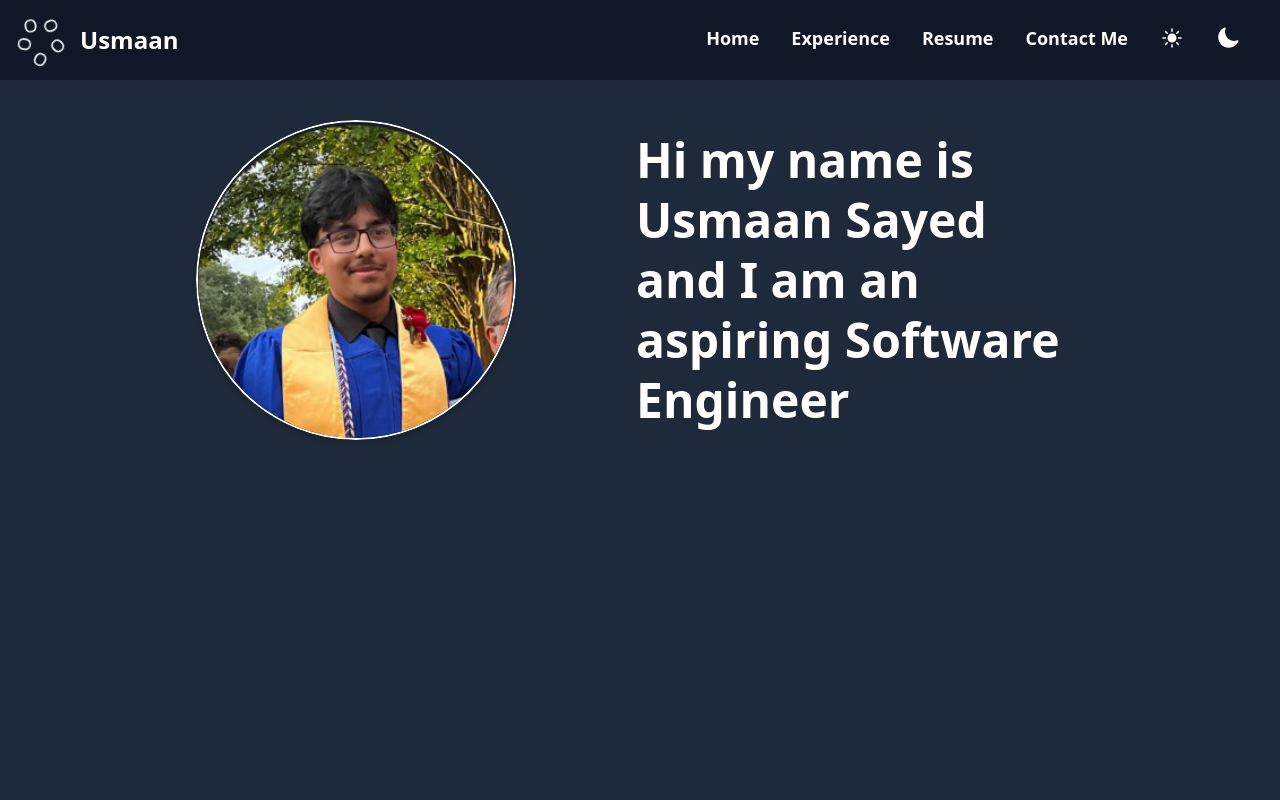
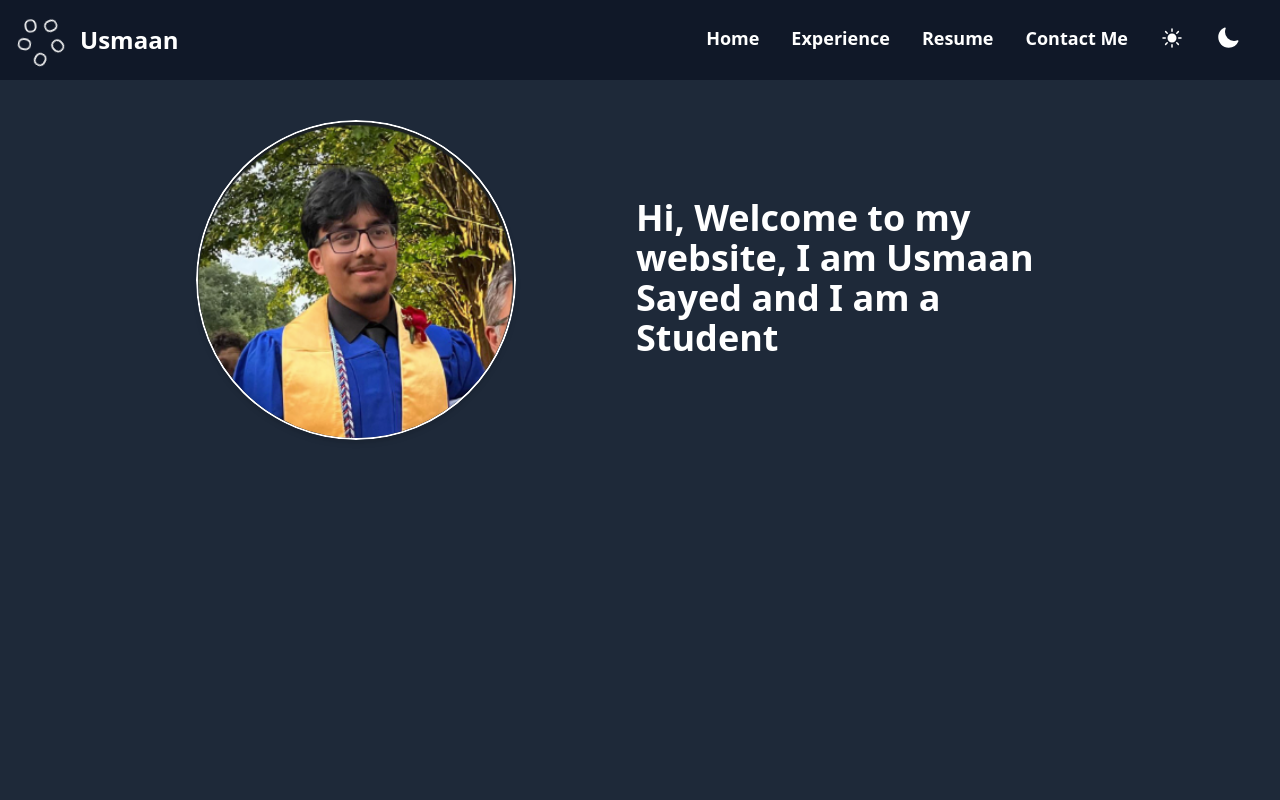
Before and after one commit to usmaan677/Port, a React (Vite) app: page / in a window 1280 px wide. Shown: the top 800 px of the page. Built offline with nearby package versions, Linux system fonts and the light colour scheme.

Commit message:
home page

```diff
--- a/src/pages/Home.jsx
+++ b/src/pages/Home.jsx
@@ -13,10 +13,15 @@ const Home = ({theme}) => {
             <div className = "text-3xl md:text-5xl font-extrabold max-w-md break-words leading-tight self-center ">
                 <div style={{  }}>
                     <DecryptedText
+                        words={['Usmaan Sayed', 'Software Engineer', 'Creative Thinker']}
+                        className="text-4xl font-bold"
+                        animateOn="hover"
+                        />
+                    {/* <DecryptedText
                     text="Hi my name is Usmaan Sayed and I am an aspiring Software Engineer"
                     animateOn="view"
                     revealDirection="center"
-                    />
+                    /> */}
                 </div>
 
                 {/* <h1 className = "text-4xl font-extrabold">Hello I'm Usmaan Sayed!</h1> */}
--- a/src/reactbits/DecryptedText.jsx
+++ b/src/reactbits/DecryptedText.jsx
@@ -1,210 +1,70 @@
-import { useEffect, useState, useRef } from 'react'
-import { motion } from 'framer-motion'
+import { useEffect, useState, useRef } from 'react';
+import { motion } from 'framer-motion';
+
+const rotatingWords = ['Developer', 'Student', 'Creative Thinker', 'Builder', 'Designer', 'Innovator', 'Problem Solver', 'Tech Enthusiast', 'Lifelong Learner'];
 
 export default function DecryptedText({
-  text,
-  speed = 200,
-  maxIterations = 10,
-  sequential = false,
-  revealDirection = 'start',
-  useOriginalCharsOnly = false,
-  characters = 'ABCDEFGHIJKLMNOPQRSTUVWXYZabcdefghijklmnopqrstuvwxyz!@#$%^&*()_+',
   className = '',
-  parentClassName = '',
   encryptedClassName = '',
-  animateOn = 'hover',
-  ...props
 }) {
-  const [displayText, setDisplayText] = useState(text)
-  const [isHovering, setIsHovering] = useState(false)
-  const [isScrambling, setIsScrambling] = useState(false)
-  const [revealedIndices, setRevealedIndices] = useState(new Set())
-  const [hasAnimated, setHasAnimated] = useState(false)
-  const containerRef = useRef(null)
+  const [displayText, setDisplayText] = useState('');
+  const [isHovering, setIsHovering] = useState(false);
+  const [currentWordIndex, setCurrentWordIndex] = useState(0);
+  const containerRef = useRef(null);
+  const baseText = 'Hi, Welcome to my website, I am Usmaan Sayed and I am a ';
+  const characters = 'ABCDEFGHIJKLMNOPQRSTUVWXYZabcdefghijklmnopqrstuvwxyz0123456789';
+  const scrambleSpeed = 100;
+  const wordChangeInterval = 3000;
+
+  const scramble = (targetText, callback) => {
+    let iterations = 0;
+    const maxIterations = 10;
+    const scrambleInterval = setInterval(() => {
+      const scrambled = targetText
+        .split('')
+        .map((char, i) => {
+          if (char === ' ') return ' ';
+          return characters[Math.floor(Math.random() * characters.length)];
+        })
+        .join('');
+      setDisplayText(scrambled);
+      iterations++;
+      if (iterations >= maxIterations) {
+        clearInterval(scrambleInterval);
+        callback();
+      }
+    }, scrambleSpeed);
+  };
+
+  const updateText = () => {
+    const nextWord = rotatingWords[currentWordIndex];
+    scramble(baseText + nextWord, () => {
+      setDisplayText(baseText + nextWord);
+    });
+  };
 
   useEffect(() => {
-    let interval
-    let currentIteration = 0
-
-    const getNextIndex = (revealedSet) => {
-      const textLength = text.length
-      switch (revealDirection) {
-        case 'start':
-          return revealedSet.size
-        case 'end':
-          return textLength - 1 - revealedSet.size
-        case 'center': {
-          const middle = Math.floor(textLength / 2)
-          const offset = Math.floor(revealedSet.size / 2)
-          const nextIndex =
-            revealedSet.size % 2 === 0
-              ? middle + offset
-              : middle - offset - 1
-
-          if (nextIndex >= 0 && nextIndex < textLength && !revealedSet.has(nextIndex)) {
-            return nextIndex
-          }
-          for (let i = 0; i < textLength; i++) {
-            if (!revealedSet.has(i)) return i
-          }
-          return 0
-        }
-        default:
-          return revealedSet.size
-      }
-    }
-
-    const availableChars = useOriginalCharsOnly
-      ? Array.from(new Set(text.split(''))).filter((char) => char !== ' ')
-      : characters.split('')
-
-    const shuffleText = (originalText, currentRevealed) => {
-      if (useOriginalCharsOnly) {
-        const positions = originalText.split('').map((char, i) => ({
-          char,
-          isSpace: char === ' ',
-          index: i,
-          isRevealed: currentRevealed.has(i),
-        }))
-
-        const nonSpaceChars = positions
-          .filter((p) => !p.isSpace && !p.isRevealed)
-          .map((p) => p.char)
-
-        for (let i = nonSpaceChars.length - 1; i > 0; i--) {
-          const j = Math.floor(Math.random() * (i + 1))
-            ;[nonSpaceChars[i], nonSpaceChars[j]] = [nonSpaceChars[j], nonSpaceChars[i]]
-        }
-
-        let charIndex = 0
-        return positions
-          .map((p) => {
-            if (p.isSpace) return ' '
-            if (p.isRevealed) return originalText[p.index]
-            return nonSpaceChars[charIndex++]
-          })
-          .join('')
-      } else {
-        return originalText
-          .split('')
-          .map((char, i) => {
-            if (char === ' ') return ' '
-            if (currentRevealed.has(i)) return originalText[i]
-            return availableChars[Math.floor(Math.random() * availableChars.length)]
-          })
-          .join('')
-      }
-    }
-
-    if (isHovering) {
-      setIsScrambling(true)
-      interval = setInterval(() => {
-        setRevealedIndices((prevRevealed) => {
-          if (sequential) {
-            if (prevRevealed.size < text.length) {
-              const nextIndex = getNextIndex(prevRevealed)
-              const newRevealed = new Set(prevRevealed)
-              newRevealed.add(nextIndex)
-              setDisplayText(shuffleText(text, newRevealed))
-              return newRevealed
-            } else {
-              clearInterval(interval)
-              setIsScrambling(false)
-              return prevRevealed
-            }
-          } else {
-            setDisplayText(shuffleText(text, prevRevealed))
-            currentIteration++
-            if (currentIteration >= maxIterations) {
-              clearInterval(interval)
-              setIsScrambling(false)
-              setDisplayText(text)
-            }
-            return prevRevealed
-          }
-        })
-      }, speed)
-    } else {
-      setDisplayText(text)
-      setRevealedIndices(new Set())
-      setIsScrambling(false)
-    }
-
-    return () => {
-      if (interval) clearInterval(interval)
-    }
-  }, [
-    isHovering,
-    text,
-    speed,
-    maxIterations,
-    sequential,
-    revealDirection,
-    characters,
-    useOriginalCharsOnly,
-  ])
-
-  useEffect(() => {
-    if (animateOn !== 'view') return
-
-    const observerCallback = (entries) => {
-      entries.forEach((entry) => {
-        if (entry.isIntersecting && !hasAnimated) {
-          setIsHovering(true)
-          setHasAnimated(true)
-        }
-      })
-    }
-
-    const observerOptions = {
-      root: null,
-      rootMargin: '0px',
-      threshold: 0.1,
-    }
-
-    const observer = new IntersectionObserver(observerCallback, observerOptions)
-    const currentRef = containerRef.current
-    if (currentRef) {
-      observer.observe(currentRef)
-    }
-
-    return () => {
-      if (currentRef) observer.unobserve(currentRef)
-    }
-  }, [animateOn, hasAnimated])
-
-  const hoverProps =
-    animateOn === 'hover'
-      ? {
-        onMouseEnter: () => setIsHovering(true),
-        onMouseLeave: () => setIsHovering(false),
-      }
-      : {}
+    updateText();
+    const interval = setInterval(() => {
+      const nextIndex = (currentWordIndex + 1) % rotatingWords.length;
+      setCurrentWordIndex(nextIndex);
+    }, wordChangeInterval);
+    return () => clearInterval(interval);
+  }, [currentWordIndex]);
 
   return (
     <motion.span
       ref={containerRef}
-      className={`inline-block whitespace-pre-wrap ${parentClassName}`}
-      {...hoverProps}
-      {...props}
+      className={`inline-block whitespace-pre-wrap ${className}`}
+      onMouseEnter={() => {
+        setIsHovering(true);
+        updateText();
+      }}
+      onMouseLeave={() => {
+        setIsHovering(false);
+      }}
     >
-      <span className="sr-only">{displayText}</span>
-
-      <span aria-hidden="true">
-        {displayText.split('').map((char, index) => {
-          const isRevealedOrDone =
-            revealedIndices.has(index) || !isScrambling || !isHovering
-
-          return (
-            <span
-              key={index}
-              className={isRevealedOrDone ? className : encryptedClassName}
-            >
-              {char}
-            </span>
-          )
-        })}
-      </span>
+      {displayText}
     </motion.span>
-  )
+  );
 }
```
Also changed, not shown: 4 other files (tests, documents, lock files or other folders).
